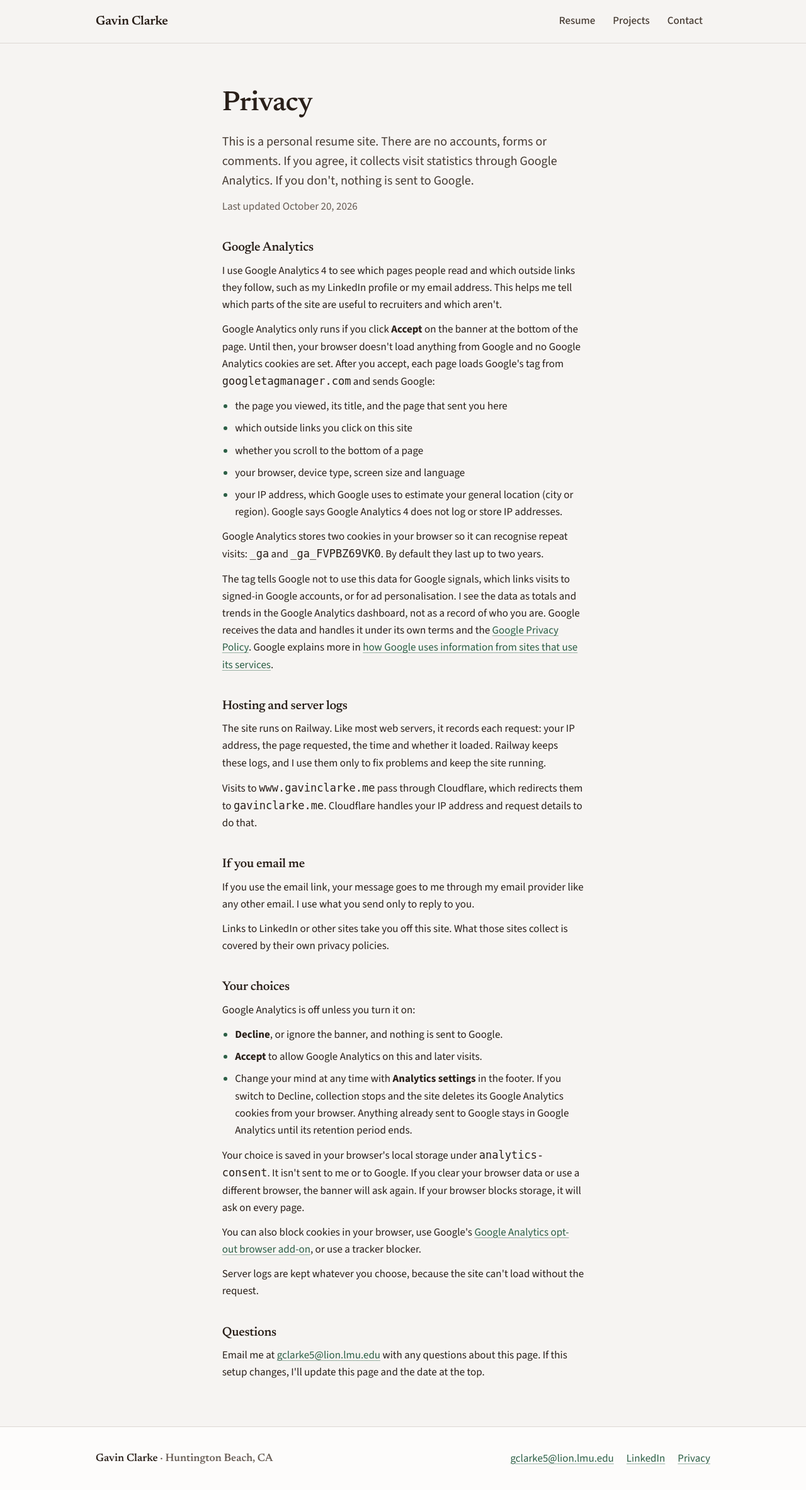
After one commit to gclarke5/career-platform-2-, a FastAPI app: page /privacy in a window 1280 px wide. The commit adds this page. Shown: the whole page at 63% size. Run offline with FastAPI, Linux system fonts and the light colour scheme.

Commit message:
feat: opt-in Google Analytics with a Privacy page
Add a /privacy page, linked from the footer, describing what the site
collects, why, who receives it, and visitors' choices. Load GA4 only
after a visitor accepts the consent banner: until then nothing is
requested from Google and no _ga cookies are set. Declining (or ignoring
the banner) leaves the site fully usable, and "Analytics settings" in the
footer lets visitors change their choice, removing GA cookies on
withdrawal. Google signals and ad personalisation are disabled in the
tag config.

Analytics is off unless GA_MEASUREMENT_ID is set, so local development
and tests never contact Google.

Co-Authored-By: Claude Opus 5.5 <noreply@anthropic.com>

```diff
--- a/app/config.py
+++ b/app/config.py
@@ -17,6 +17,9 @@ class Settings(BaseSettings):
     database_url: str = "sqlite:///./career_platform.db"
     railway_database_url: str | None = None
     environment: str = "development"
+    # Google Analytics 4 measurement ID. Empty (the default) leaves analytics and the consent
+    # banner off entirely, so local development and tests never contact Google.
+    ga_measurement_id: str = ""
 
     @field_validator("database_url")
     @classmethod
--- a/static/css/styles.css
+++ b/static/css/styles.css
@@ -390,6 +390,10 @@ main:focus { outline: none; }
 .bullets li + li { margin-top: 8px; }
 .bullets li::marker { color: var(--accent); }
 
+.privacy .lede + .muted { margin-top: 12px; }
+.privacy section p { max-width: var(--measure); }
+.privacy section :is(p, ul) + p { margin-top: 12px; }
+
 .next {
   display: flex;
   flex-direction: column;
--- a/templates/base.html
+++ b/templates/base.html
@@ -38,9 +38,23 @@
           {% if profile.email %}<a href="mailto:{{ profile.email }}">{{ profile.email }}</a>{% endif %}
           {% if profile.linkedin_url %}<a href="{{ profile.linkedin_url }}" rel="me">LinkedIn</a>{% endif %}
           {% if profile.github_url %}<a href="{{ profile.github_url }}" rel="me">GitHub</a>{% endif %}
+          <a href="/privacy"{% if path == "/privacy" %} aria-current="page"{% endif %}>Privacy</a>
+          {% if analytics_id %}<button type="button" class="footer-button" id="consent-settings" hidden>Analytics settings</button>{% endif %}
         </p>
       </div>
     </footer>
     {% endif %}
+    {% if analytics_id %}
+    <div class="consent" id="consent-banner" role="region" aria-label="Analytics choice" hidden>
+      <div class="container consent-inner">
+        <p>Can I use Google Analytics to count page views, scrolling and outbound link clicks? It sets cookies and sends visit data to Google. Nothing loads unless you accept. <a href="/privacy">Privacy</a></p>
+        <div class="consent-actions">
+          <button type="button" class="button primary" data-consent="granted">Accept</button>
+          <button type="button" class="button secondary" data-consent="denied">Decline</button>
+        </div>
+      </div>
+    </div>
+    <script src="/static/js/consent.js" data-ga-id="{{ analytics_id }}" defer></script>
+    {% endif %}
   </body>
 </html>
--- /dev/null
+++ b/templates/privacy.html
@@ -0,0 +1,55 @@
+{% extends "base.html" %}
+{% block title %}Privacy · {{ profile.full_name }}{% endblock %}
+{% block description %}What this site collects when you visit, why, who receives it, and the choices you have.{% endblock %}
+{% block content %}
+<article class="container section case privacy">
+  <h1 class="case-title">Privacy</h1>
+  <p class="lede">This is a personal resume site. There are no accounts, forms or comments. If you agree, it collects visit statistics through Google Analytics. If you don't, nothing is sent to Google.</p>
+  <p class="muted">Last updated October 20, 2026</p>
+
+  <section aria-labelledby="analytics-heading">
+    <h2 id="analytics-heading">Google Analytics</h2>
+    <p>I use Google Analytics 4 to see which pages people read and which outside links they follow, such as my LinkedIn profile or my email address. This helps me tell which parts of the site are useful to recruiters and which aren't.</p>
+    <p>Google Analytics only runs if you click <strong>Accept</strong> on the banner at the bottom of the page. Until then, your browser doesn't load anything from Google and no Google Analytics cookies are set. After you accept, each page loads Google's tag from <code>googletagmanager.com</code> and sends Google:</p>
+    <ul class="bullets">
+      <li>the page you viewed, its title, and the page that sent you here</li>
+      <li>which outside links you click on this site</li>
+      <li>whether you scroll to the bottom of a page</li>
+      <li>your browser, device type, screen size and language</li>
+      <li>your IP address, which Google uses to estimate your general location (city or region). Google says Google Analytics 4 does not log or store IP addresses.</li>
+    </ul>
+    <p>Google Analytics stores two cookies in your browser so it can recognise repeat visits: <code>_ga</code> and <code>_ga_FVPBZ69VK0</code>. By default they last up to two years.</p>
+    <p>The tag tells Google not to use this data for Google signals, which links visits to signed-in Google accounts, or for ad personalisation. I see the data as totals and trends in the Google Analytics dashboard, not as a record of who you are. Google receives the data and handles it under its own terms and the <a href="https://policies.google.com/privacy">Google Privacy Policy</a>. Google explains more in <a href="https://policies.google.com/technologies/partner-sites">how Google uses information from sites that use its services</a>.</p>
+  </section>
+
+  <section aria-labelledby="hosting-heading">
+    <h2 id="hosting-heading">Hosting and server logs</h2>
+    <p>The site runs on Railway. Like most web servers, it records each request: your IP address, the page requested, the time and whether it loaded. Railway keeps these logs, and I use them only to fix problems and keep the site running.</p>
+    <p>Visits to <code>www.gavinclarke.me</code> pass through Cloudflare, which redirects them to <code>gavinclarke.me</code>. Cloudflare handles your IP address and request details to do that.</p>
+  </section>
+
+  <section aria-labelledby="contact-heading">
+    <h2 id="contact-heading">If you email me</h2>
+    <p>If you use the email link, your message goes to me through my email provider like any other email. I use what you send only to reply to you.</p>
+    <p>Links to LinkedIn or other sites take you off this site. What those sites collect is covered by their own privacy policies.</p>
+  </section>
+
+  <section aria-labelledby="choices-heading">
+    <h2 id="choices-heading">Your choices</h2>
+    <p>Google Analytics is off unless you turn it on:</p>
+    <ul class="bullets">
+      <li><strong>Decline</strong>, or ignore the banner, and nothing is sent to Google.</li>
+      <li><strong>Accept</strong> to allow Google Analytics on this and later visits.</li>
+      <li>Change your mind at any time with <strong>Analytics settings</strong> in the footer. If you switch to Decline, collection stops and the site deletes its Google Analytics cookies from your browser. Anything already sent to Google stays in Google Analytics until its retention period ends.</li>
+    </ul>
+    <p>Your choice is saved in your browser's local storage under <code>analytics-consent</code>. It isn't sent to me or to Google. If you clear your browser data or use a different browser, the banner will ask again. If your browser blocks storage, it will ask on every page.</p>
+    <p>You can also block cookies in your browser, use Google's <a href="https://tools.google.com/dlpage/gaoptout">Google Analytics opt-out browser add-on</a>, or use a tracker blocker.</p>
+    <p>Server logs are kept whatever you choose, because the site can't load without the request.</p>
+  </section>
+
+  <section aria-labelledby="questions-heading">
+    <h2 id="questions-heading">Questions</h2>
+    <p>{% if profile.email %}Email me at <a href="mailto:{{ profile.email }}">{{ profile.email }}</a> with any questions about this page.{% else %}Use the <a href="/contact">contact page</a> with any questions about this page.{% endif %} If this setup changes, I'll update this page and the date at the top.</p>
+  </section>
+</article>
+{% endblock %}
```
Also changed, not shown: other parts of static/css/styles.css (+40 -0 lines), app/routes/public.py (+7 -0 lines), static/js/consent.js (added, +74 -0 lines), tests/test_public_routes.py (+28 -2 lines), 1 other file.
